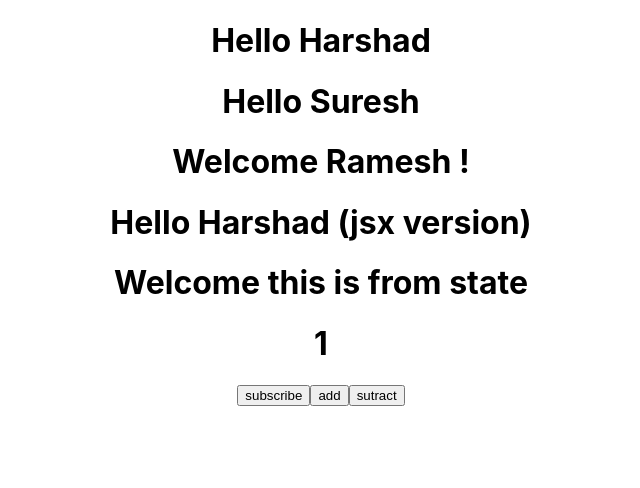
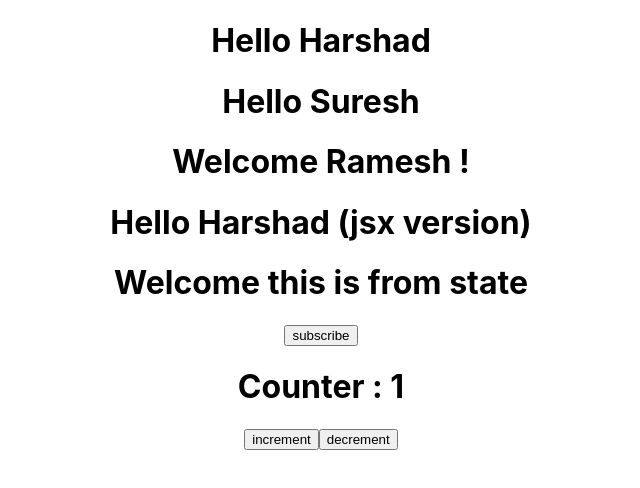
Before and after one commit to Harshad-Chavan/React, a React (Create React App) app: page / in a window 1280 px wide. Shown: the top 488 px of the page, without its empty margins (319-959 px from the left). Built offline with nearby package versions, Linux system fonts and the light colour scheme.

Commit message:
created a new component counter
used set-state used call back function to prevnt asynchronous calls

```diff
--- a/src/App.js
+++ b/src/App.js
@@ -5,6 +5,7 @@ import Greet from './components/Greet'
 import Welcome from './components/Welcome'
 import Hello from './components/Hello'
 import Message from './components/Message'
+import Counter from './components/Counter'
 
 function App() {
   return (
@@ -14,6 +15,7 @@ function App() {
       <Welcome name = "Ramesh" />
       <Hello />
       <Message />
+      <Counter />
     </div>
   );
 }
--- /dev/null
+++ b/src/components/Counter.js
@@ -0,0 +1,49 @@
+import React, { Component } from 'react'
+
+class Counter extends Component {
+    constructor(){
+        super()
+        this.state = {
+                count : 1
+        }
+
+    }
+
+    increment() {
+        this.setState(
+             {
+
+                count : this.state.count + 1
+
+             },
+             //call back funtion
+             () => {console.log("calback funtion " + this.state.count)}
+
+        );
+
+    }
+
+    decrement() {
+        this.setState(
+             {
+
+                count : this.state.count - 1
+
+             }
+
+        );
+        console.log(this.state.count)
+    }
+
+    render() {
+        return (
+            <div>
+                <h1>Counter : {this.state.count}</h1>
+                <button onClick={() => this.increment()}>increment</button>
+                <button onClick={() => this.decrement()}>decrement</button>
+            </div>
+        )
+    }
+}
+
+export default Counter
--- a/src/components/Message.js
+++ b/src/components/Message.js
@@ -22,37 +22,12 @@ class Message extends Component{
         );
     }
 
-    add() {
-        this.setState(
-             {
-                message : 'Adding + 1',
-                count : this.state.count + 1
-
-             }
-
-        );
-    }
-
-    subtract() {
-        this.setState(
-             {
-                message : 'subtracting -1',
-                count : this.state.count - 1
-
-             }
-
-        );
-    }
-
-
     render(){
         return(
             <div>
                 <h1>{this.state.message}</h1>
-                <h1>{this.state.count}</h1>
                 <button onClick={() => this.changeMessage()}>subscribe</button>
-                <button onClick={() => this.add()}>add</button>
-                <button onClick={() => this.subtract()}>sutract</button>
+
             </div>
         );
     }
```
